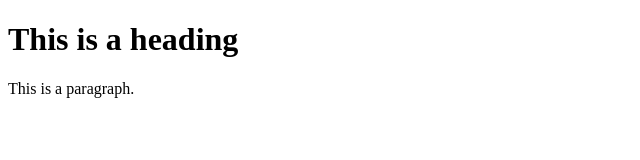
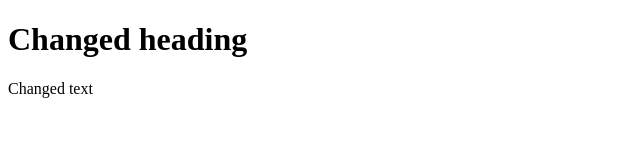
Before and after one commit to PetLiiu/Example, a plain HTML site: page Index.html in a window 1280 px wide. Shown: the whole page, without its empty margins (0-640 px from the left). Drawn offline with Linux system fonts and the light colour scheme.

Commit message:
Update Index.html
Changed some text

```diff
--- a/Index.html
+++ b/Index.html
@@ -1,10 +1,10 @@
 <!DOCTYPE html>
 <html>
-<title>Test</title>
+<title>Test 2</title>
 <body>
 
-<h1>This is a heading</h1>
-<p>This is a paragraph.</p>
+<h1>Changed heading</h1>
+<p>Changed text</p>
 
 </body>
 </html>
```
